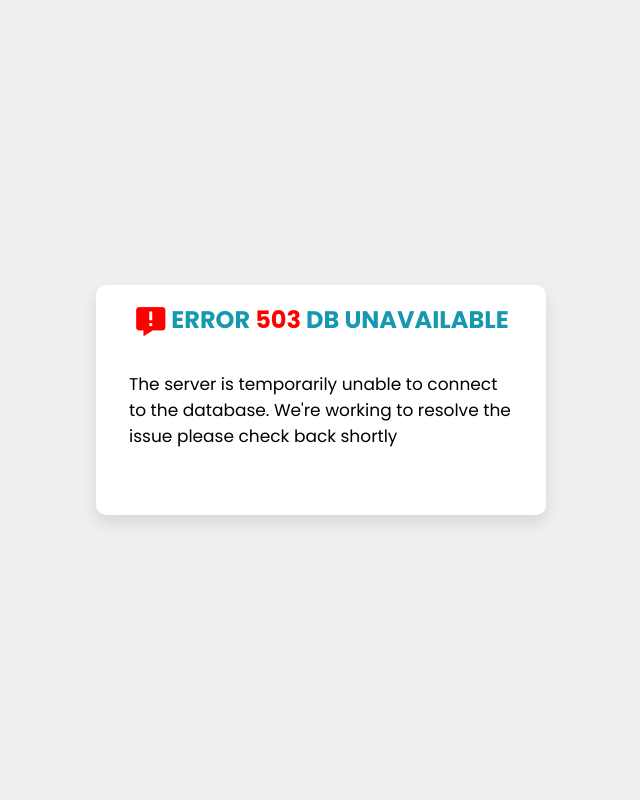
After one commit to rabah-usthb/E_COMMERCE_2025, a PHP site: page /dbError.php in a window 1280 px wide. The commit adds this page. Shown: the whole page, without its empty margins (319-959 px from the left). Run offline with PHP 8.4, Linux system fonts and the light colour scheme.

```diff
--- /dev/null
+++ b/Mysql/createDB.sql
@@ -0,0 +1 @@
+ CREATE DATABASE E_COMMERCE_2025;
--- /dev/null
+++ b/dbError.php
@@ -0,0 +1,22 @@
+<!DOCTYPE html>
+<html lang="en">
+  <head>
+    <meta charset="UTF-8" />
+    <meta name="viewport" content="width=device-width, initial-scale=1.0"
+    />
+    <!-- BOXICONS -->
+    <link href="https://unpkg.com/boxicons@2.1.4/css/boxicons.min.css" rel="stylesheet"/>
+
+    <!-- CSS -->
+    <link rel="stylesheet" href="error.css" />
+
+
+    <title>ERROR 503 Page</title>
+  </head>
+  <body>
+    <div class="error-pannel">
+        <div class="title"> <i class='bx bxs-message-error error'></i>  ERROR  <span> 503 </span>  DB UNAVAILABLE</div>
+     <p>  The server is temporarily unable to connect to the database. We're working to resolve the issue please check back shortly  </p>
+    </div>
+  </body>
+</html>
--- /dev/null
+++ b/error.css
@@ -0,0 +1,100 @@
+/* IMPORT FONT */
+@import url('https://fonts.googleapis.com/css2?family=Poppins:ital,wght@0,100;0,200;0,300;0,400;0,500;0,600;0,700;0,800;0,900;1,100;1,200;1,300;1,400;1,500;1,600;1,700;1,800;1,900&display=swap');
+
+/* COLOR VARIABLES */
+:root {
+    --primary-color: #1699b0;
+    --error-color:#d60b0b;
+    --link-color: #07a9f9;
+    --secondary-color: #535354;
+    --background-color: #EFEFEF;
+    --shadow-color: rgba(0, 0, 0, 0.1);
+    --white-color: #FFF;
+    --black-color: #000;
+    --input-border-color: #E3E4E6;
+    --transition-3s: 0.3s;
+}
+
+.error {
+    padding-top: 2px;
+    color:red;
+    font-size: 35px;
+    margin-right: 3px;
+   }
+
+p{
+    font-size: 17px;
+}
+
+
+*{
+    margin: 0;
+    padding: 0;
+    box-sizing: border-box;
+    font-family: 'Poppins', sans-serif;
+}
+
+
+body{
+    display: flex;
+    justify-content: center;
+    align-items: center;
+    height: 100vh;
+    background-color: var(--background-color);
+}
+
+/* WRAPPER */
+.error-pannel{
+    position: relative;
+    width: 450px;
+    height: 230px;
+    background-color: var(--white-color);
+    border-radius: 10px;
+    padding: 85px 32px 64px;
+    border: 1px solid transparent;
+    box-shadow: 0 8px 15px var(--shadow-color);
+    transition: var(--transition-3s);
+}
+
+.register-pannel{
+    height: 570px;
+}
+
+/* FORM HEADER */
+.form-header{
+    position: absolute;
+    top: 0;
+    left: 50%;
+    transform: translateX(-50%);
+    display: flex;
+    align-items: center;
+    justify-content: center;
+    width: 160px;
+    height: 80px;
+}
+
+.form-header::before, .form-header::after{
+    content: "";
+    position: absolute;
+    top: 0;
+    width: 30px;
+    height: 30px;
+}
+
+span{
+    color: red;
+    white-space: pre;
+}
+
+.title{
+    display: flex;
+    position: absolute;
+    top: 15%;
+    left: 50%;
+    white-space: nowrap;
+    transform: translate(-50%,-50%);
+    color: var(--primary-color);
+    font-size: 24px;
+    font-weight: bold;
+    transition: var(--transition-3s);
+}
--- a/form.css
+++ b/form.css
@@ -142,7 +142,10 @@ body{
     font-size: 16px;
     background: transparent;
     color: var(--black-color);
-    padding: 0 20px;
+    padding-top: 0px;
+    padding-bottom: 0px;
+    padding-left: 20px;
+    padding-right: 55px;
     border: 1px solid var(--input-border-color);
     border-radius: 5px;
     outline: none;
@@ -183,6 +186,7 @@ body{
     color: var(--primary-color);
     padding: 0 10px;
 }
+
 
 .icon{
     position: absolute;
--- a/form.js
+++ b/form.js
@@ -108,8 +108,6 @@ export function validateConfirmPassword(confirmPasswordField,passwordField) {
 export function validatePassword(passwordField) {
     const text = passwordField.value;
 
-    console.log("password ", {passwordField});
-
     const value = text.replace(/\s/g, '');
 
     if (value.length === 0) {
```
Also changed, not shown: Mysql/createUserTable.sql (added, +20 -0 lines), db.php (added, +21 -0 lines), form.php (added, +37 -0 lines), sign.js (+66 -7 lines), sign.php (+4 -4 lines), signCheck.php (added, +46 -0 lines).
